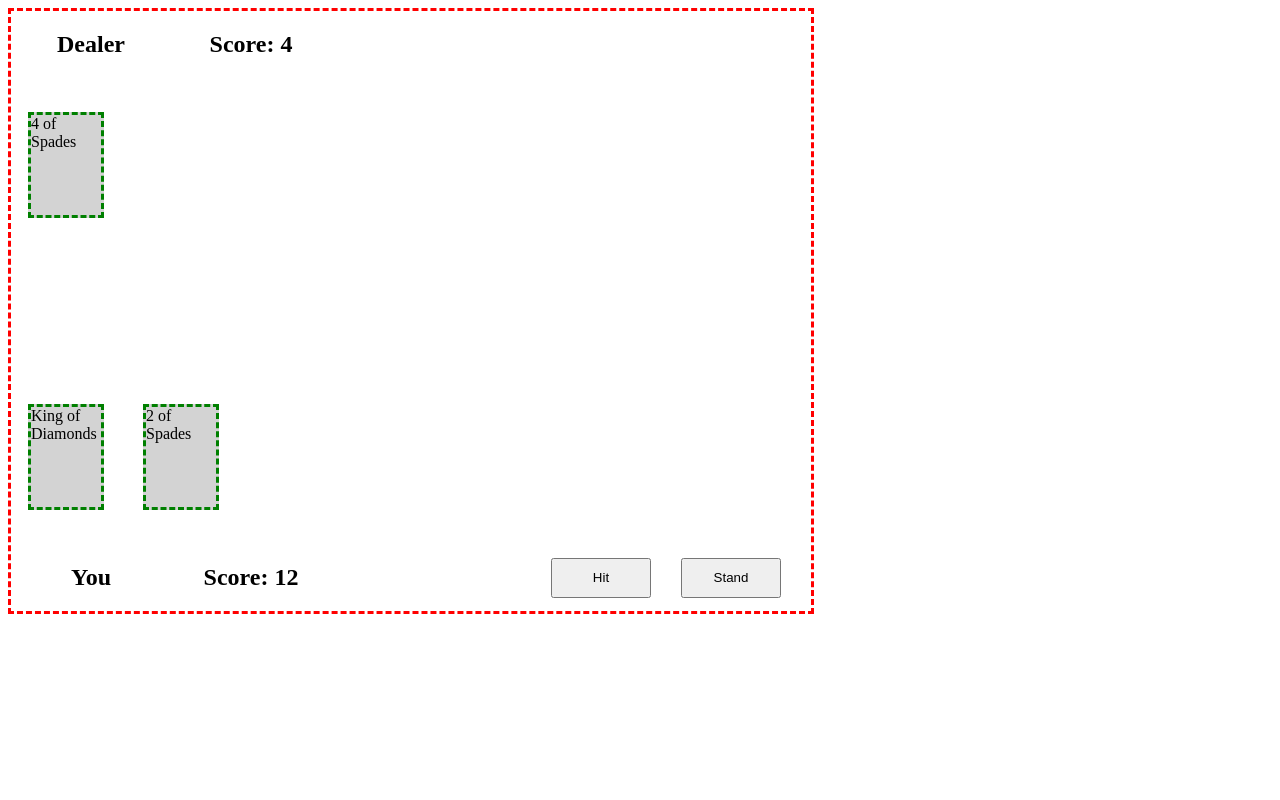
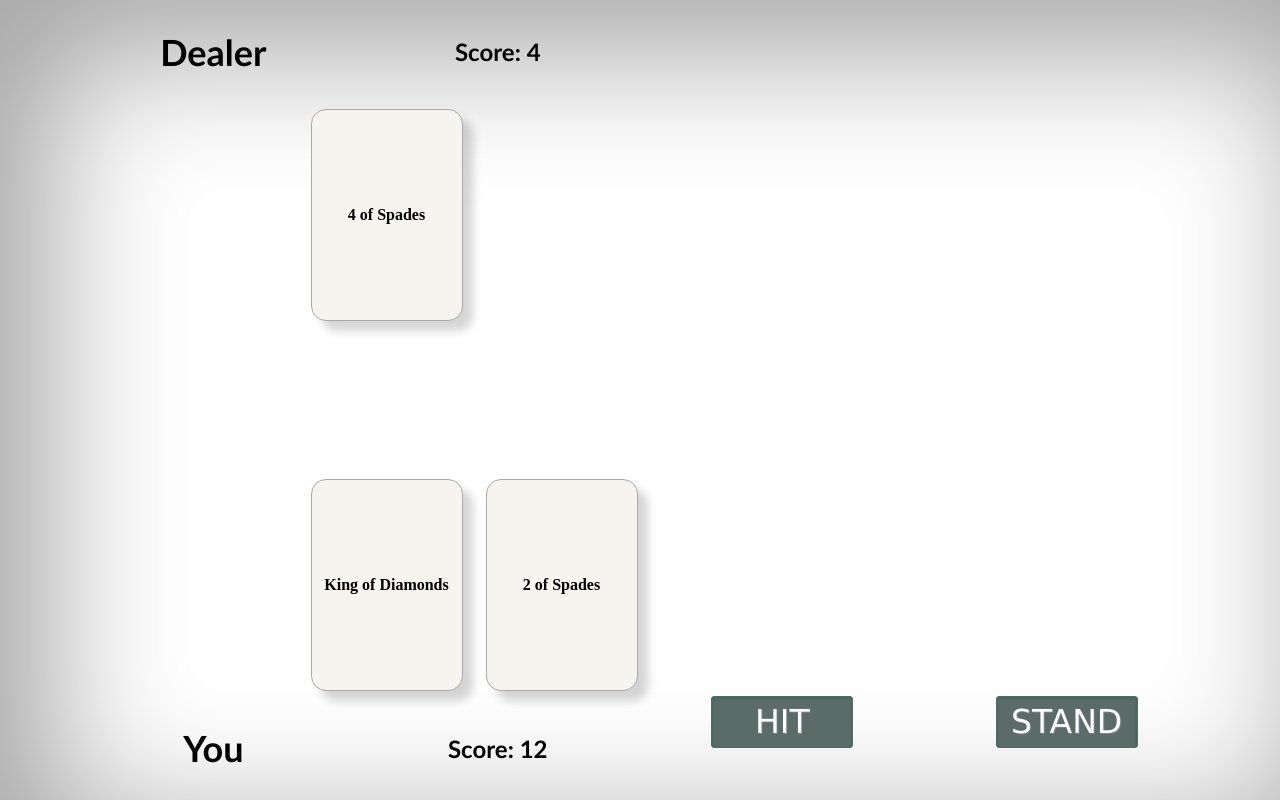
Before and after one commit to dstavis-portfolio/blackjack, a PHP site: page / in a window 1280 px wide. Run offline with PHP 8.4, Linux system fonts and the light colour scheme; some libraries are stand-ins or nearby versions.

Commit message:
WIP: Updated styles
Grid spacing is temporary

```diff
--- a/index.html
+++ b/index.html
@@ -28,11 +28,11 @@
 			<div class="userScore box">
 				<h2>Score: <span></span></h2>
 			</div>
-			<div class="hit button box">
-				<button>Hit</button>
+			<div class="hitButton hit button box">
+				HIT
 			</div>
 			<div class="stand button box">
-				<button>Stand</button>
+				STAND
 			</div>
 		</div>
 
--- a/main.css
+++ b/main.css
@@ -1,45 +1,62 @@
+html, body{
+	height: 100%;
+	width: 100%;
+	margin: 0;
+	padding: 0;
+}
+
 .bigGrid {
-	border:dashed red;
-	width: 800px;
-	height: 600px;
+	/*border:dashed red;*/
+	box-shadow: inset 38px 39px 137px 15px rgba(0,0,0,0.35);
+	width: 100%;
+	height: 100%;
 	display: grid;
+
+	/*grid-template-areas: "space dealerName dealerScore header space"
+					 "space dealerHand dealerHand dealerHand space"
+					 "space message message message space"
+					 "space userHand userHand userHand space"
+					 "space userName userScore hit stand";*/
+	/*grid-template-columns: 100px repeat(3, 1fr) 100px;*/
+
 	grid-template-areas: "dealerName dealerScore header header header"
 						 "dealerHand dealerHand dealerHand dealerHand dealerHand"
 						 "message message message message message"
 						 "userHand userHand userHand userHand userHand"
 						 "userName userScore footer hit stand";
-	/*grid-template: 1fr 3fr 2fr 3fr 1fr / repeat(5, 1fr);*/ /* rows them columns */
-	grid-template-columns: repeat(5, 1fr);
+	grid-template-columns: 3fr repeat(3, 1fr) 3fr;
+	/*grid-template-columns: repeat(5, 1fr);*/
 	grid-template-rows: 1fr 3fr 2fr 3fr 1fr;
-	/*grid-column-gap: 5px;*/
-	/*grid-row-gap: 10px;*/
-	/*grid-gap: 5px 10px;*/
-	/*grid-gap: 10px 10px;*/
+	font-family: calibri;
 }
 
 .cardGridContainer {
 	display: grid;
-	grid-template-columns: repeat(7, 1fr);
+	grid-template-columns: minmax(50px, 1fr) repeat(2, 170px) minmax(50px, 1fr);
 	grid-auto-columns: 1fr;
 	grid-auto-flow: column;
 	grid-template-rows: 1fr;
 	align-items: center;
-	justify-items: center;
-	/*justify-content: space-between;*/
-	/*align-content: center;*/
+	justify-items: end;
 	grid-column-gap: 5px;
-/*	border: solid purple;
-	border-radius:5px;*/
 }
 .card{
-	height: 100px;
-	width: 70px;
-	background-color: lightgrey;
-	border: dashed green;
+	height: 210px;
+	width: 150px;
+	background-color: #f7f4ef;
+	border: 1px solid darkgrey;
+	border-radius: 15px;
+	box-shadow: 10px 10px 10px 0px rgba(0,0,0,0.17);
+	display: inline-grid;
+	justify-items: center;
+	align-items: center;
+	font-family: Garamondi;
+	font-weight: bold;
 }
 
 .dealerName{
 	grid-area: dealerName;
+	font-size: 1.5em;
 }
 
 .dealerScore{
@@ -62,16 +79,13 @@
 	color:black;
 }
 
-.test{
-	/*align-self: center;*/
-}
-
 .userHand{
 	grid-area: userHand;
 }
 
 .userName{
 	grid-area: userName;
+	font-size: 1.5em;
 }
 
 .userScore{
@@ -95,68 +109,34 @@
 	justify-items: center;
 }
 
-.hit button{
+.hit.button{
 	justify-self:end;
 }
-.stand button{
+.stand.button{
 	justify-self:center;
 }
 
-button{
-	width: 100px;
-	height: 40px;
+.button {
+	box-shadow:inset 0px 1px 3px 0px #2b665e;
+	background-color:#5a6b68;
+
+	border-radius:3px;
+
+	border:1px solid #566963;
+	/*display:inline-block;*/
+	color:#ffffff;
+	font-family:Verdana;
+	font-size:33px;
+	height:50px;
+	line-height:50px;
+	width:140px;
+	/*letter-spacing: 0.0625em: */
+	text-decoration:none;
+	text-align:center;
+	text-shadow:1px 1px 0px #77838f;
+}.hitButton:hover {
+	background-color:#6c7c7c;
+}.hitButton:active {
+	position:relative;
+	top:1px;
 }
-
-/*.container{
-	justify-content: center;
-	align-content: center;
-}*/
-
-
-
-
-/**/
-/*
-.dealer .playerName{
-	grid-area: 1 / 1 / span 1 / span 1;
-}
-
-.dealer .score{
-	grid-area: 1 / 2 / span 1 / span 1;
-}
-
-.dealer .card{
-	grid-row-start: 2;
-	grid-row-end: span 1;
-}
-
-#messageBox{
-	grid-row-start: 3;
-	grid-row-end: span 1;
-}
-
-.user .playerName{
-	grid-area: 5 / 1 / span 1 / span 1;
-}
-
-.user .card{
-	grid-row-start: 4;
-	grid-row-end: span 1;
-}
-
-.user .score{
-	grid-area: 5 / 2 / span 1 / span 1;
-}
-
-.user .card{
-	grid-row-start: 4;
-	grid-row-end: span 1;
-}
-
-.button.hit{
-	grid-area: 5 / 4 / span 1 / span 1;
-}
-
-.button.stand{
-	grid-area: 5 / 5 / span 1 / span 1;
-}*/
```
